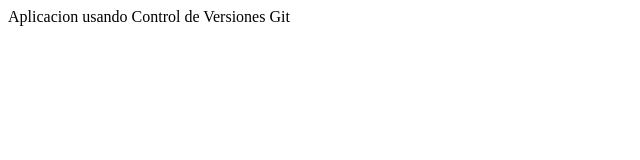
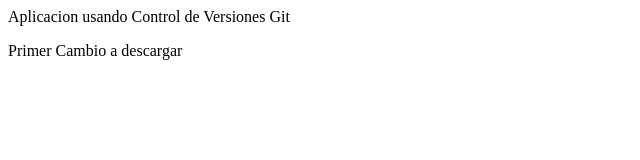
Before and after one commit to raulocola/PruebaJava, a plain HTML site: page web/index.html in a window 1280 px wide. Shown: the whole page, without its empty margins (0-640 px from the left). Drawn offline with Linux system fonts and the light colour scheme.

Commit message:
Update index.html
Primer Cambio realizado

```diff
--- a/web/index.html
+++ b/web/index.html
@@ -12,5 +12,6 @@
     </head>
     <body>
         <div>Aplicacion usando Control de Versiones Git</div>
+        <p>Primer Cambio a descargar</p>
     </body>
 </html>
```
